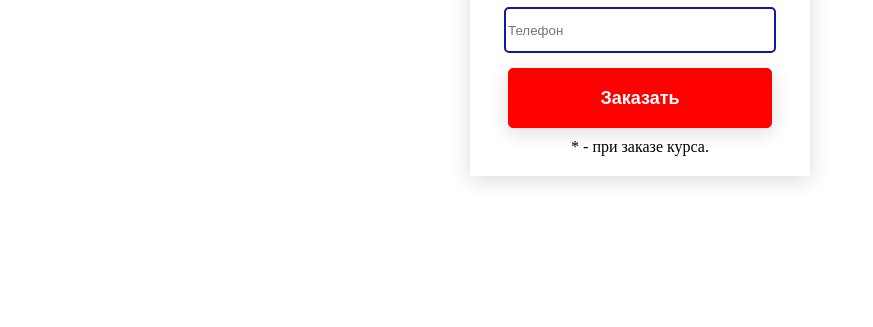
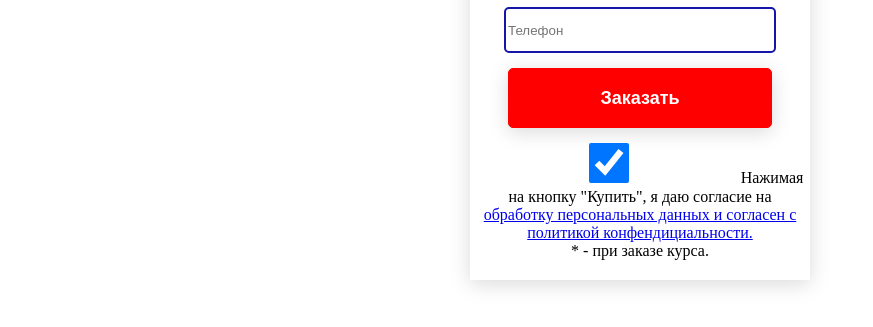
Before and after one commit to pj-web/rexatal-html, a website: page app/index.html in a window 1280 px wide. Shown: the part 301-628 px from the top of the page, without its empty margins (0-873 px from the left). Drawn offline with nearby package versions, Linux system fonts and the light colour scheme; files that its build step writes are made by us from their sources.

Commit message:
add-checkbox

```diff
--- a/app/index.html
+++ b/app/index.html
@@ -35,6 +35,7 @@
                         <input name="name" required="" type="text" placeholder="Имя">
                         <input name="phone" required="" type="tel" placeholder="Телефон">
                         <button class="speaker__form-button" type="submit">Заказать</button>
+                        <input checked="checked" type="checkbox" />Нажимая на кнопку "Купить", я даю согласие на <a href="https://bluewizard-official.ru/privacy-policy/">обработку персональных данных и согласен с политикой конфендициальности. </a>
                     </form>
                 </div>
                 <div class="speaker__disclamer">
```
Also changed, not shown: dist/index.html.
